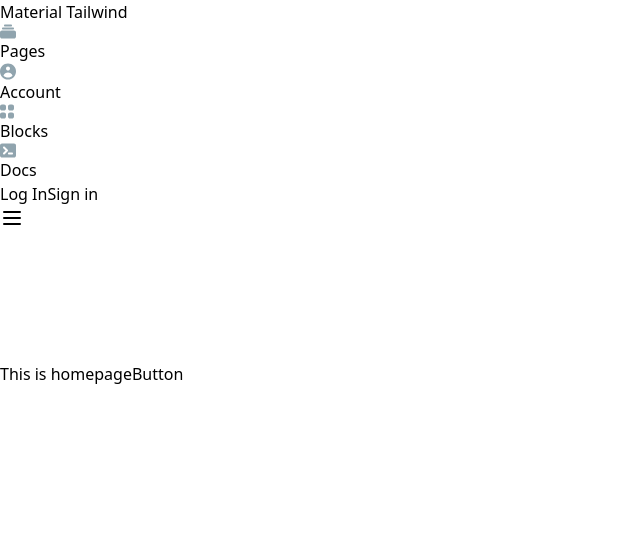
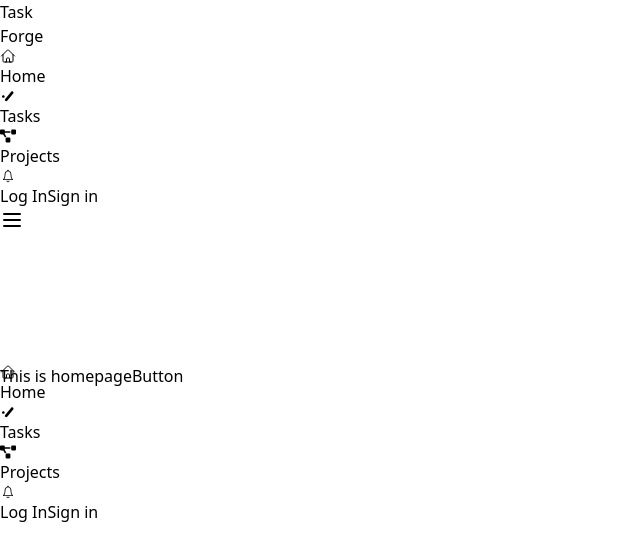
Before and after one commit to mostak9/task-management-application, a React (Vite) app in the folder task-management-client/: page / in a window 1280 px wide. Shown: the top 560 px of the page, without its empty margins (0-640 px from the left). Built offline with nearby package versions, Linux system fonts and the light colour scheme.

Commit message:
set basic setup of navbar

```diff
--- a/task-management-client/package.json
+++ b/task-management-client/package.json
@@ -16,6 +16,7 @@
     "match-sorter": "^6.3.1",
     "react": "^18.2.0",
     "react-dom": "^18.2.0",
+    "react-icons": "^4.12.0",
     "react-router-dom": "^6.21.1",
     "sort-by": "^1.2.0"
   },
--- a/task-management-client/src/Components/Shared/Navigation/Navigation.jsx
+++ b/task-management-client/src/Components/Shared/Navigation/Navigation.jsx
@@ -1,130 +1,83 @@
 import { useEffect, useState } from "react";
+import { Link, NavLink } from "react-router-dom";
 import {
   Navbar,
-    MobileNav,
   Typography,
   Button,
   IconButton,
+  Collapse,
 } from "@material-tailwind/react";
-
+import { HiOutlineHome } from "react-icons/hi2";
+import { CgGoogleTasks } from "react-icons/cg";
+import { FaProjectDiagram } from "react-icons/fa";
+import { IoIosNotificationsOutline } from "react-icons/io";
 
 const Navigation = () => {
-
   const [openNav, setOpenNav] = useState(false);
 
   useEffect(() => {
     window.addEventListener(
       "resize",
-      () => window.innerWidth >= 960 && setOpenNav(false),
+      () => window.innerWidth >= 960 && setOpenNav(false)
     );
   }, []);
   const navList = (
     <ul className="mt-2 mb-4 flex flex-col gap-2 lg:mb-0 lg:mt-0 lg:flex-row lg:items-center lg:gap-6">
+      <NavLink to={"/"}>
         <Typography
           as="li"
           variant="small"
           color="blue-gray"
           className="flex items-center gap-x-2 p-1 font-medium"
         >
-            <svg
-              width="16"
-              height="15"
-              viewBox="0 0 16 15"
-              fill="none"
-              xmlns="http://www.w3.org/2000/svg"
-            >
-              <path
-                d="M5 0.5C4.73478 0.5 4.48043 0.605357 4.29289 0.792893C4.10536 0.98043 4 1.23478 4 1.5C4 1.76522 4.10536 2.01957 4.29289 2.20711C4.48043 2.39464 4.73478 2.5 5 2.5H11C11.2652 2.5 11.5196 2.39464 11.7071 2.20711C11.8946 2.01957 12 1.76522 12 1.5C12 1.23478 11.8946 0.98043 11.7071 0.792893C11.5196 0.605357 11.2652 0.5 11 0.5H5ZM2 4.5C2 4.23478 2.10536 3.98043 2.29289 3.79289C2.48043 3.60536 2.73478 3.5 3 3.5H13C13.2652 3.5 13.5196 3.60536 13.7071 3.79289C13.8946 3.98043 14 4.23478 14 4.5C14 4.76522 13.8946 5.01957 13.7071 5.20711C13.5196 5.39464 13.2652 5.5 13 5.5H3C2.73478 5.5 2.48043 5.39464 2.29289 5.20711C2.10536 5.01957 2 4.76522 2 4.5ZM0 8.5C0 7.96957 0.210714 7.46086 0.585786 7.08579C0.960859 6.71071 1.46957 6.5 2 6.5H14C14.5304 6.5 15.0391 6.71071 15.4142 7.08579C15.7893 7.46086 16 7.96957 16 8.5V12.5C16 13.0304 15.7893 13.5391 15.4142 13.9142C15.0391 14.2893 14.5304 14.5 14 14.5H2C1.46957 14.5 0.960859 14.2893 0.585786 13.9142C0.210714 13.5391 0 13.0304 0 12.5V8.5Z"
-                fill="#90A4AE"
-              />
-            </svg>
-
-            <a href="#" className="flex items-center">
-              Pages
-            </a>
+          <HiOutlineHome />
+          Home
         </Typography>
+      </NavLink>
+      <NavLink>
         <Typography
           as="li"
           variant="small"
           color="blue-gray"
           className="flex items-center gap-x-2 p-1 font-medium"
         >
-            <svg
-              width="16"
-              height="17"
-              viewBox="0 0 16 17"
-              fill="none"
-              xmlns="http://www.w3.org/2000/svg"
-            >
-              <path
-                fill-rule="evenodd"
-                clip-rule="evenodd"
-                d="M16 8.5C16 10.6217 15.1571 12.6566 13.6569 14.1569C12.1566 15.6571 10.1217 16.5 8 16.5C5.87827 16.5 3.84344 15.6571 2.34315 14.1569C0.842855 12.6566 0 10.6217 0 8.5C0 6.37827 0.842855 4.34344 2.34315 2.84315C3.84344 1.34285 5.87827 0.5 8 0.5C10.1217 0.5 12.1566 1.34285 13.6569 2.84315C15.1571 4.34344 16 6.37827 16 8.5ZM10 5.5C10 6.03043 9.78929 6.53914 9.41421 6.91421C9.03914 7.28929 8.53043 7.5 8 7.5C7.46957 7.5 6.96086 7.28929 6.58579 6.91421C6.21071 6.53914 6 6.03043 6 5.5C6 4.96957 6.21071 4.46086 6.58579 4.08579C6.96086 3.71071 7.46957 3.5 8 3.5C8.53043 3.5 9.03914 3.71071 9.41421 4.08579C9.78929 4.46086 10 4.96957 10 5.5ZM8 9.5C7.0426 9.49981 6.10528 9.77449 5.29942 10.2914C4.49356 10.8083 3.85304 11.5457 3.454 12.416C4.01668 13.0706 4.71427 13.5958 5.49894 13.9555C6.28362 14.3152 7.13681 14.5009 8 14.5C8.86319 14.5009 9.71638 14.3152 10.5011 13.9555C11.2857 13.5958 11.9833 13.0706 12.546 12.416C12.147 11.5457 11.5064 10.8083 10.7006 10.2914C9.89472 9.77449 8.9574 9.49981 8 9.5Z"
-                fill="#90A4AE"
-              />
-            </svg>
-            <a href="#" className="flex items-center">
-              Account
-            </a>
+          <CgGoogleTasks />
+          Tasks
         </Typography>
+      </NavLink>
+      <NavLink>
         <Typography
           as="li"
           variant="small"
           color="blue-gray"
           className="flex items-center gap-x-2 p-1 font-medium"
         >
-            <svg
-              width="14"
-              height="15"
-              viewBox="0 0 14 15"
-              fill="none"
-              xmlns="http://www.w3.org/2000/svg"
-            >
-              <path
-                d="M2 0.5C1.46957 0.5 0.960859 0.710714 0.585786 1.08579C0.210714 1.46086 0 1.96957 0 2.5V4.5C0 5.03043 0.210714 5.53914 0.585786 5.91421C0.960859 6.28929 1.46957 6.5 2 6.5H4C4.53043 6.5 5.03914 6.28929 5.41421 5.91421C5.78929 5.53914 6 5.03043 6 4.5V2.5C6 1.96957 5.78929 1.46086 5.41421 1.08579C5.03914 0.710714 4.53043 0.5 4 0.5H2ZM2 8.5C1.46957 8.5 0.960859 8.71071 0.585786 9.08579C0.210714 9.46086 0 9.96957 0 10.5V12.5C0 13.0304 0.210714 13.5391 0.585786 13.9142C0.960859 14.2893 1.46957 14.5 2 14.5H4C4.53043 14.5 5.03914 14.2893 5.41421 13.9142C5.78929 13.5391 6 13.0304 6 12.5V10.5C6 9.96957 5.78929 9.46086 5.41421 9.08579C5.03914 8.71071 4.53043 8.5 4 8.5H2ZM8 2.5C8 1.96957 8.21071 1.46086 8.58579 1.08579C8.96086 0.710714 9.46957 0.5 10 0.5H12C12.5304 0.5 13.0391 0.710714 13.4142 1.08579C13.7893 1.46086 14 1.96957 14 2.5V4.5C14 5.03043 13.7893 5.53914 13.4142 5.91421C13.0391 6.28929 12.5304 6.5 12 6.5H10C9.46957 6.5 8.96086 6.28929 8.58579 5.91421C8.21071 5.53914 8 5.03043 8 4.5V2.5ZM8 10.5C8 9.96957 8.21071 9.46086 8.58579 9.08579C8.96086 8.71071 9.46957 8.5 10 8.5H12C12.5304 8.5 13.0391 8.71071 13.4142 9.08579C13.7893 9.46086 14 9.96957 14 10.5V12.5C14 13.0304 13.7893 13.5391 13.4142 13.9142C13.0391 14.2893 12.5304 14.5 12 14.5H10C9.46957 14.5 8.96086 14.2893 8.58579 13.9142C8.21071 13.5391 8 13.0304 8 12.5V10.5Z"
-                fill="#90A4AE"
-              />
-            </svg>
-            <a href="#" className="flex items-center">
-              Blocks
-            </a>
+          <FaProjectDiagram />
+          Projects
         </Typography>
+      </NavLink>
+      <NavLink>
         <Typography
           as="li"
           variant="small"
           color="blue-gray"
           className="flex items-center gap-x-2 p-1 font-medium"
         >
-            <svg
-              width="16"
-              height="15"
-              viewBox="0 0 16 15"
-              fill="none"
-              xmlns="http://www.w3.org/2000/svg"
-            >
-              <path
-                fill-rule="evenodd"
-                clip-rule="evenodd"
-                d="M0 2.5C0 1.96957 0.210714 1.46086 0.585786 1.08579C0.960859 0.710714 1.46957 0.5 2 0.5H14C14.5304 0.5 15.0391 0.710714 15.4142 1.08579C15.7893 1.46086 16 1.96957 16 2.5V12.5C16 13.0304 15.7893 13.5391 15.4142 13.9142C15.0391 14.2893 14.5304 14.5 14 14.5H2C1.46957 14.5 0.960859 14.2893 0.585786 13.9142C0.210714 13.5391 0 13.0304 0 12.5V2.5ZM3.293 3.793C3.48053 3.60553 3.73484 3.50021 4 3.50021C4.26516 3.50021 4.51947 3.60553 4.707 3.793L7.707 6.793C7.89447 6.98053 7.99979 7.23484 7.99979 7.5C7.99979 7.76516 7.89447 8.01947 7.707 8.207L4.707 11.207C4.5184 11.3892 4.2658 11.49 4.0036 11.4877C3.7414 11.4854 3.49059 11.3802 3.30518 11.1948C3.11977 11.0094 3.0146 10.7586 3.01233 10.4964C3.01005 10.2342 3.11084 9.9816 3.293 9.793L5.586 7.5L3.293 5.207C3.10553 5.01947 3.00021 4.76516 3.00021 4.5C3.00021 4.23484 3.10553 3.98053 3.293 3.793ZM9 9.5C8.73478 9.5 8.48043 9.60536 8.29289 9.79289C8.10536 9.98043 8 10.2348 8 10.5C8 10.7652 8.10536 11.0196 8.29289 11.2071C8.48043 11.3946 8.73478 11.5 9 11.5H12C12.2652 11.5 12.5196 11.3946 12.7071 11.2071C12.8946 11.0196 13 10.7652 13 10.5C13 10.2348 12.8946 9.98043 12.7071 9.79289C12.5196 9.60536 12.2652 9.5 12 9.5H9Z"
-                fill="#90A4AE"
-              />
-            </svg>
-            <a href="#" className="flex items-center">
-              Docs
-            </a>
+          <IoIosNotificationsOutline className="text-3xl" />
         </Typography>
+      </NavLink>
     </ul>
   );
   return (
     <div className=" max-h-[768px]">
       <Navbar className="sticky top-0 z-10 h-max max-w-full rounded-none px-4 py-2 lg:px-8 lg:py-4">
+        <div className="max-w-7xl mx-auto">
         <div className="flex items-center justify-between text-blue-gray-900">
           <Typography
-              as="a"
-              href="#"
-              className="mr-4 cursor-pointer py-1.5 font-medium"
+            variant="h5"
+            className="mr-4 cursor-pointer py-1.5 flex items-center font-bold"
           >
-              Material Tailwind
+            Task<Typography className="text-white bg-black rounded-sm font-bold italic px-2 ">Forge</Typography>
           </Typography>
           <div className="flex items-center gap-4">
             <div className="mr-4 hidden lg:block">{navList}</div>
@@ -183,7 +136,7 @@
             </IconButton>
           </div>
         </div>
-          <MobileNav open={openNav}>
+        <Collapse open={openNav}>
           {navList}
           <div className="flex items-center gap-x-1">
             <Button fullWidth variant="text" size="sm" className="">
@@ -193,7 +146,8 @@
               <span>Sign in</span>
             </Button>
           </div>
-          </MobileNav>
+        </Collapse>
+        </div>
       </Navbar>
     </div>
   );
```
Also changed, not shown: 1 other file (tests, documents, lock files or other folders). Lines whose indentation alone changed are shown as unchanged.
